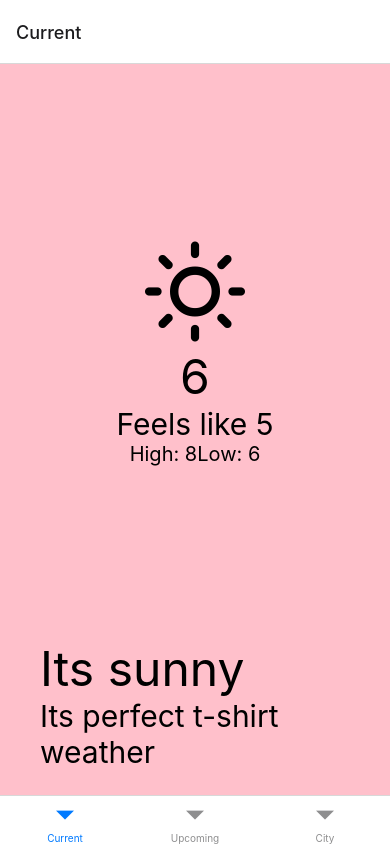
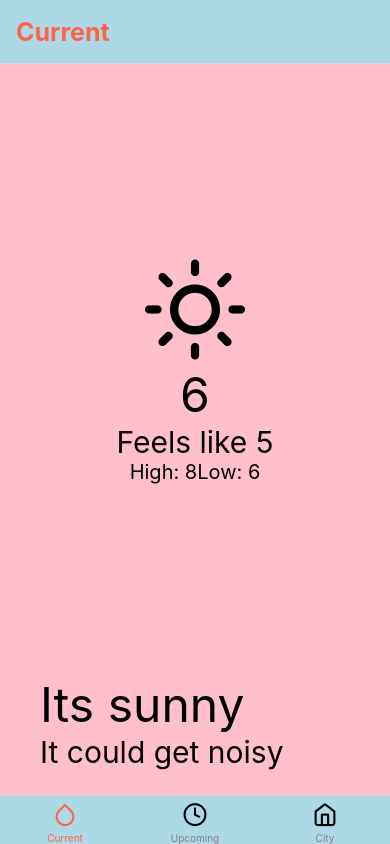
Before and after one commit to estebansep1/First-React-Native-App, a React Native app: screen /Current in a window 390 px wide. Built offline with nearby package versions, Linux system fonts and the light colour scheme.

Commit message:
styled tabs and mad their own component. added weathetype data

```diff
--- a/App.js
+++ b/App.js
@@ -1,20 +1,11 @@
 import React from 'react'
-import CurrentWeather from './src/Screens/CurrentWeather'
-import UpcomingWeather from './src/Screens/UpcomingWeather'
-import City from './src/Screens/City'
 import { NavigationContainer } from '@react-navigation/native'
-import { createBottomTabNavigator } from '@react-navigation/bottom-tabs'
-
-const Tab = createBottomTabNavigator()
+import Tabs from './src/Components/Tabs'
 
 const App = () => {
   return (
     <NavigationContainer>
-      <Tab.Navigator>
-        <Tab.Screen name={'Current'} component={CurrentWeather} />
-        <Tab.Screen name={'Upcoming'} component={UpcomingWeather} />
-        <Tab.Screen name={'City'} component={City} />
-      </Tab.Navigator>
+      <Tabs />
     </NavigationContainer>
   )
 }
--- /dev/null
+++ b/src/Components/Tabs.js
@@ -0,0 +1,72 @@
+/* eslint-disable prettier/prettier */
+/* eslint-disable react/no-unstable-nested-components */
+import React from 'react'
+import CurrentWeather from '../Screens/CurrentWeather'
+import UpcomingWeather from '../Screens/UpcomingWeather'
+import City from '../Screens/City'
+import { createBottomTabNavigator } from '@react-navigation/bottom-tabs'
+import { Feather } from '@expo/vector-icons'
+
+const Tab = createBottomTabNavigator()
+
+export default function Tabs() {
+  return (
+    <Tab.Navigator
+      screenOptions={{
+        tabBarActiveTintColor: 'tomato',
+        tabBarInactiveTintColor: 'grey',
+        tabBarStyle: {
+            backgroundColor: 'lightblue'
+        },
+        headerStyle: {
+            backgroundColor: 'lightblue'
+        },
+        headerTitleStyle: {
+            fontWeight: 'bold',
+            fontSize: 25,
+            color: 'tomato'
+        }
+      }}
+    >
+      <Tab.Screen
+        name={'Current'}
+        component={CurrentWeather}
+        options={{
+          tabBarIcon: ({ focused }) => (
+            <Feather
+              name={'droplet'}
+              size={25}
+              color={focused ? 'tomato' : 'black'}
+            />
+          )
+        }}
+      />
+      <Tab.Screen
+        name={'Upcoming'}
+        component={UpcomingWeather}
+        options={{
+          tabBarIcon: ({ focused }) => (
+            <Feather
+              name={'clock'}
+              size={25}
+              color={focused ? 'tomato' : 'black'}
+            />
+          )
+        }}
+      />
+      <Tab.Screen
+        name={'City'}
+        component={City}
+        options={{
+          tabBarIcon: ({ focused }) => (
+            <Feather
+              name={'home'}
+              size={25}
+              color={focused ? 'tomato' : 'black'}
+            />
+          )
+        }}
+      />
+    </Tab.Navigator>
+  )
+}
--- a/src/Screens/CurrentWeather.js
+++ b/src/Screens/CurrentWeather.js
@@ -2,6 +2,7 @@ import React from 'react'
 import { View, Text, SafeAreaView, StyleSheet } from 'react-native'
 import { Feather } from '@expo/vector-icons'
 import RowText from '../Components/RowText'
+import { weatherType } from '../Utilities/WeatherType'
 
 export default function CurrentWeather() {
   const {
@@ -31,7 +32,7 @@ export default function CurrentWeather() {
       </View>
       <RowText
         messageOne={'Its sunny'}
-        messageTwo={'Its perfect t-shirt weather'}
+        messageTwo={weatherType['Thunderstorm'].message}
         containerStyles={bodyWrapper}
         messageOneStyles={description}
         messageTwoStyles={message}
--- /dev/null
+++ b/src/Utilities/WeatherType.js
@@ -0,0 +1,43 @@
+/* eslint-disable prettier/prettier */
+export const weatherType = {
+  Thunderstorm: {
+    icon: 'zap',
+    message: 'It could get noisy',
+    backgroundColor: '#000000'
+  },
+  Drizzle: {
+    Icon: 'cloud-rain',
+    message: 'It might rain a little',
+    backgroundColor: '#36454f'
+  },
+  Rain: {
+    icon: 'umbrella',
+    message: 'You will need an umbrella',
+    backgroundColor: '#0000ff'
+  },
+  Snow: {
+    icon: 'cloud-snow',
+    message: 'Lets build a snowman',
+    backgroundColor: '#7f6065'
+  },
+  Clear: {
+    icon: 'sun',
+    message: 'It is prefect t-shirt weather',
+    backgroundColor:'#e47200'
+  },
+  Clouds: {
+    icon: 'cloud',
+    message: 'You could live in the clouds',
+    backgroundColor: '#363636'
+  },
+  Haze: {
+    icon: 'wind',
+    message: 'It might be a bit damp',
+    backgroundColor: '#58586e'
+  },
+  Mist: {
+    icon: 'align-justify',
+    message: 'It migh be hard to see',
+    backgroundColor: '#3e3e37'
+  }
+}
```
